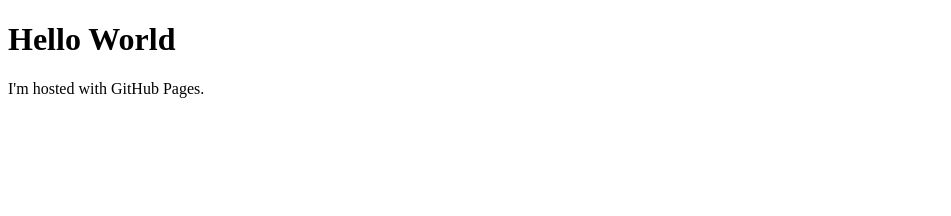
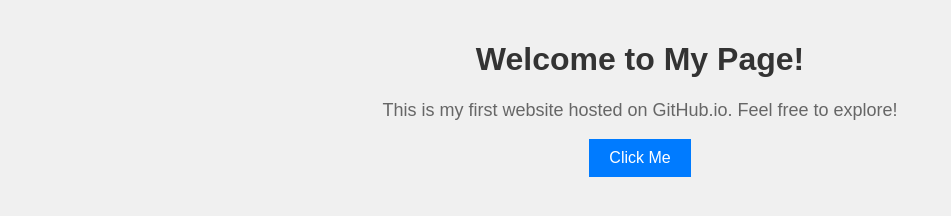
Before and after one commit to m9reza/m9reza.Github.io, a plain HTML site: page index.html in a window 1280 px wide. Shown: the whole page, without its empty margins (0-951 px from the left). Drawn offline with Linux system fonts and the light colour scheme.

Commit message:
Update index.html

```diff
--- a/index.html
+++ b/index.html
@@ -2,10 +2,39 @@
 <html lang="en">
 <head>
     <meta charset="UTF-8">
-    <title>Title</title>
+    <meta name="viewport" content="width=device-width, initial-scale=1.0">
+    <title>My First GitHub.io Page</title>
+    <style>
+        body {
+            font-family: Arial, sans-serif;
+            text-align: center;
+            background-color: #f0f0f0;
+            margin: 0;
+            padding: 20px;
+        }
+        h1 {
+            color: #333;
+        }
+        p {
+            font-size: 18px;
+            color: #666;
+        }
+        button {
+            padding: 10px 20px;
+            font-size: 16px;
+            background-color: #007bff;
+            color: white;
+            border: none;
+            cursor: pointer;
+        }
+        button:hover {
+            background-color: #0056b3;
+        }
+    </style>
 </head>
 <body>
-    <h1>Hello World</h1>
-    <p>I'm hosted with GitHub Pages.</p>
+    <h1>Welcome to My Page!</h1>
+    <p>This is my first website hosted on GitHub.io. Feel free to explore!</p>
+    <button onclick="alert('Hello! Thanks for clicking!')">Click Me</button>
 </body>
 </html>
```
